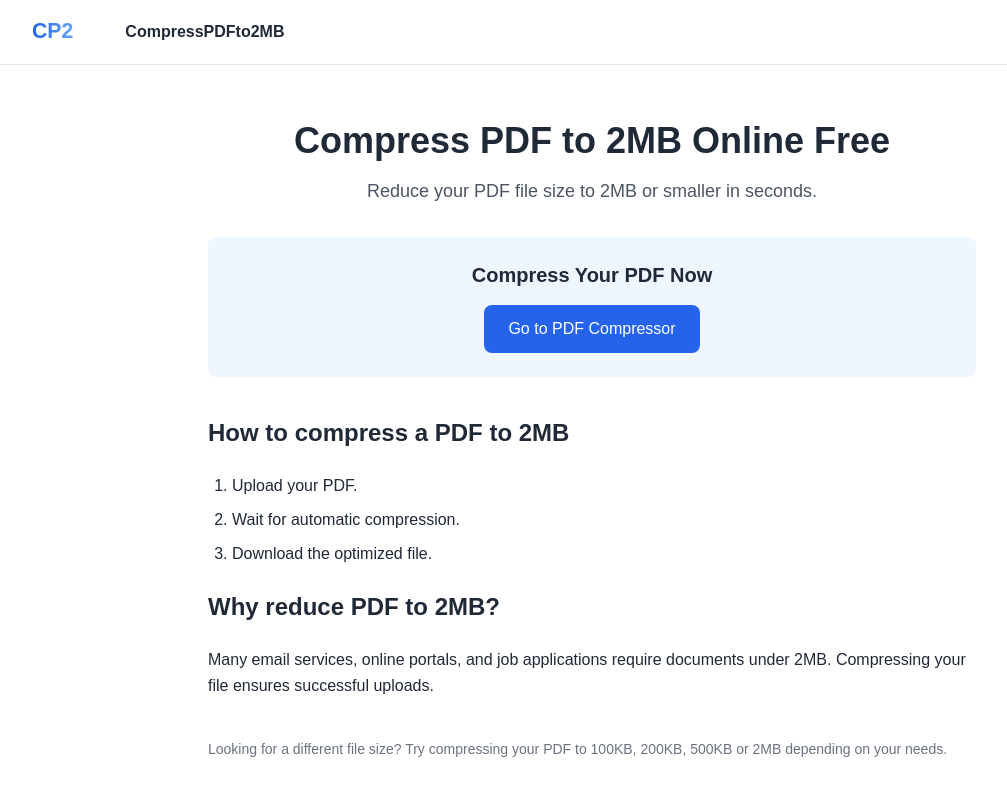
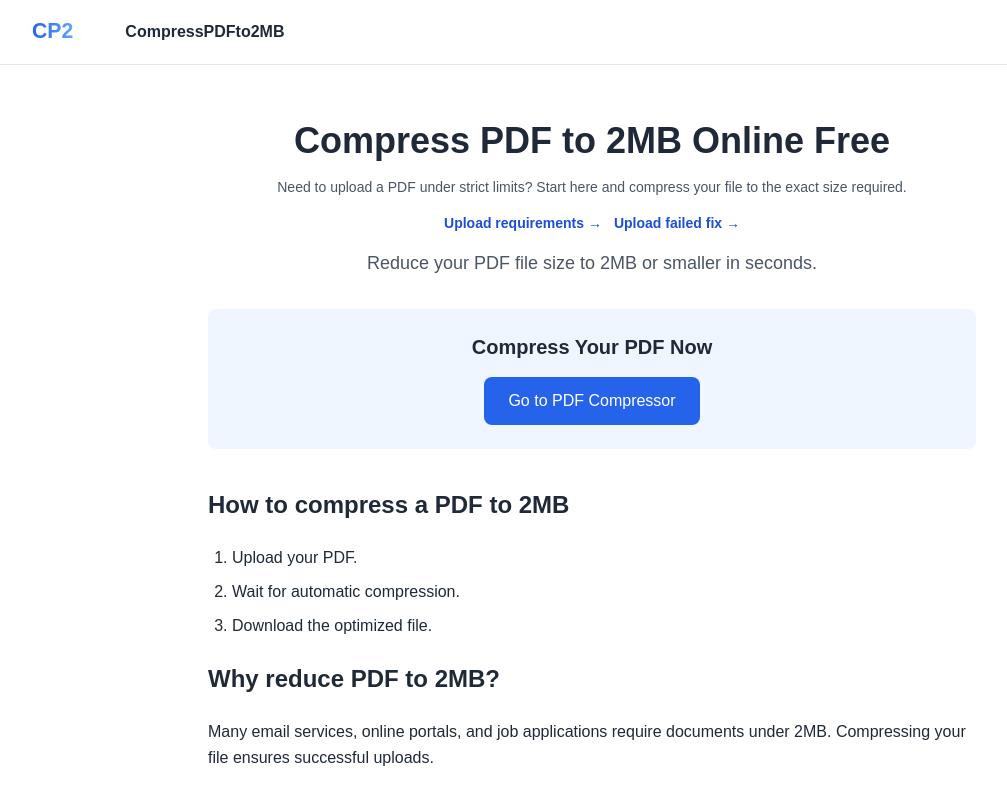
Before and after one commit to behicyildirim/compresspdfto2mb, a Next.js app: page /compress-pdf-to-2mb in a window 1280 px wide. Shown: the top 789 px of the page, without its empty margins (48-1055 px from the left). Built offline with nearby package versions, Linux system fonts and the light colour scheme.

Commit message:
Fix AdSlot import on 1MB page

```diff
--- a/app/compress-pdf-to-1mb/page.tsx
+++ b/app/compress-pdf-to-1mb/page.tsx
@@ -1,5 +1,6 @@
 import Link from "next/link";
 import InternalLinks from "@/app/components/InternalLinks";
+import AdSlot from "@/app/components/AdSlot";
 
 export const metadata = {
   title: "Compress PDF to 1MB Online Free | CP2",
--- a/app/compress-pdf-to-2mb/page.tsx
+++ b/app/compress-pdf-to-2mb/page.tsx
@@ -1,5 +1,6 @@
 import Link from "next/link";
 import InternalLinks from "@/app/components/InternalLinks";
+import AdSlot from "@/app/components/AdSlot";
 
 export const metadata = {
   title: "Compress PDF to 2MB Online Free | CP2",
@@ -15,6 +16,20 @@ export default function CompressPdfTo1MbPage() {
         <h1 className="text-4xl font-bold text-center">
           Compress PDF to 2MB Online Free
         </h1>
+        <div className="mt-4 text-center">
+  <p className="text-gray-600 text-sm">
+    Need to upload a PDF under strict limits? Start here and compress your file to the exact size required.
+  </p>
+
+  <div className="mt-4 flex flex-wrap justify-center gap-3">
+    <Link href="/pdf-upload-requirements" className="text-blue-700 font-semibold hover:underline text-sm">
+      Upload requirements →
+    </Link>
+    <Link href="/pdf-upload-failed-on-website" className="text-blue-700 font-semibold hover:underline text-sm">
+      Upload failed fix →
+    </Link>
+  </div>
+</div>
 
         <p className="mt-4 text-lg text-gray-600 text-center">
           Reduce your PDF file size to 2MB or smaller in seconds.
--- a/app/compress-pdf-to-500kb/page.tsx
+++ b/app/compress-pdf-to-500kb/page.tsx
@@ -1,5 +1,6 @@
 import Link from "next/link";
 import InternalLinks from "@/app/components/InternalLinks";
+import AdSlot from "@/app/components/AdSlot";
 
 export const metadata = {
   title: "Compress PDF to 500KB Online Free | CP2",
```
